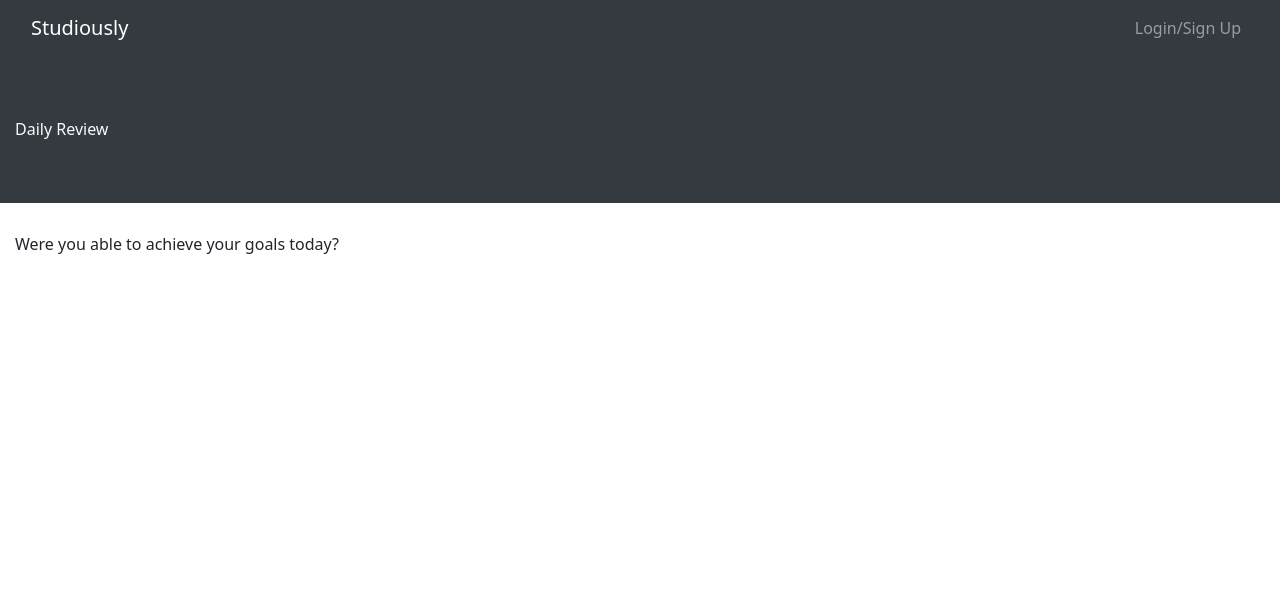
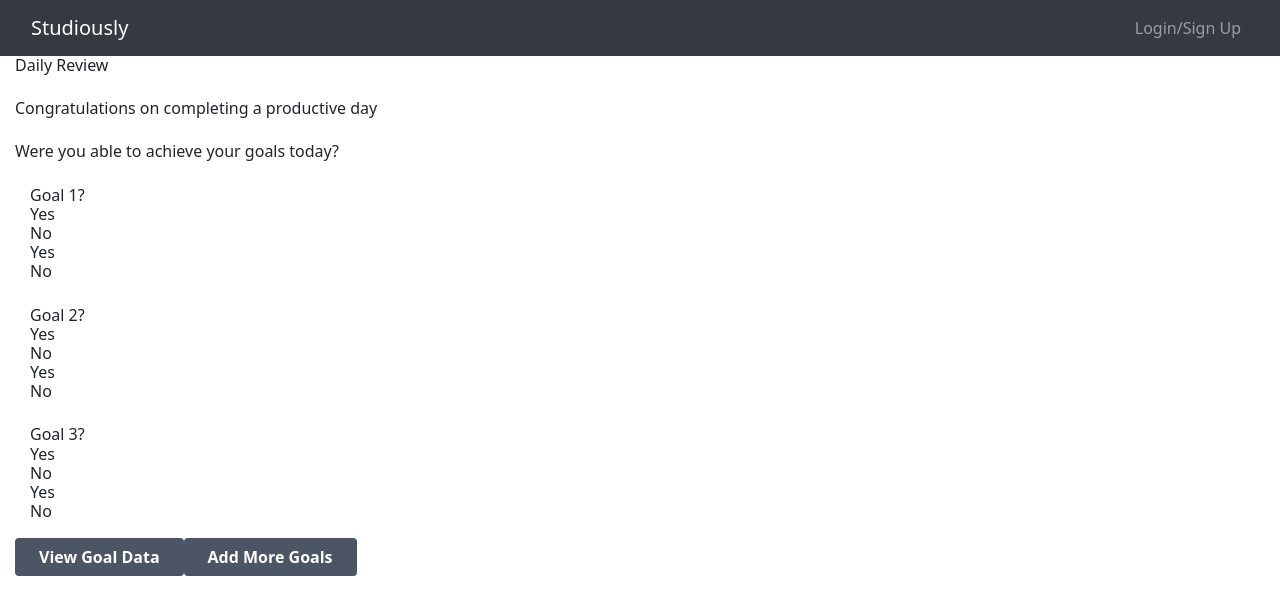
Before and after one commit to AarKaiser/studiously, a React (Create React App) app in the folder client/: page /dailyreview in a window 1280 px wide. Shown: the top 614 px of the page. Built offline with nearby package versions, Linux system fonts and the light colour scheme.

Commit message:
DailyReview

```diff
--- /dev/null
+++ b/client/src/components/Daily Review/Questions.js
@@ -0,0 +1,66 @@
+import React from 'react'
+import Qus from './Qus.json';
+import { Container, CardColumns, Card, Button } from 'react-bootstrap';
+
+
+function Questions(props) {
+    return (
+        <>
+        <Container>
+
+                    <h2>{Qus[0].question}</h2>
+                    {Qus[0].answers.map(answer => {
+                        return (
+                            <div>
+                                <h2>{Qus[0].answers[0].answerText}</h2>
+                                <h2>{Qus[0].answers[1].answerText}</h2>
+
+                        </div>
+                        )
+                    }
+                    )
+                }
+            </Container>
+            <br />
+
+            <Container>
+
+<h2>{Qus[1].question}</h2>
+{Qus[1].answers.map(answer => {
+    return (
+        <div>
+        <h2>{Qus[1].answers[0].answerText}</h2>
+        <h2>{Qus[1].answers[1].answerText}</h2>
+    </div>
+    )
+}
+)
+}
+</Container>
+<br />
+<Container>
+
+<h2>{Qus[2].question}</h2>
+{Qus[2].answers.map(answer => {
+    return (
+        <div>
+        <h2>{Qus[2].answers[0].answerText}</h2>
+        <h2>{Qus[2].answers[1].answerText}</h2>
+    </div>
+    )
+}
+)
+}
+</Container>
+
+
+
+
+
+
+        </>
+
+    )
+}
+
+export default Questions;
--- /dev/null
+++ b/client/src/components/Daily Review/Qus.json
@@ -0,0 +1,46 @@
+[
+    {
+      "id": 1,
+      "question": "Goal 1?",
+      "answers": [
+        {
+          "answerText": "Yes",
+          "value": "Yes"
+        },
+        {
+            "answerText": "No",
+            "value": "no"
+        }
+      ]
+    },
+
+    {
+      "id": 2,
+      "question": "Goal 2?",
+      "answers": [
+        {
+          "answerText": "Yes",
+          "value": "Yes"
+        },
+        {
+            "answerText": "No",
+            "value": "no"
+        }
+      ]
+    },
+
+    {
+      "id": 3,
+      "question": "Goal 3?",
+      "answers": [
+        {
+          "answerText": "Yes",
+          "value": "Yes"
+        },
+        {
+            "answerText": "No",
+            "value": "no"
+        }
+      ]
+    }
+  ]
--- /dev/null
+++ b/client/src/components/Daily Review/ReviewButtons.js
@@ -0,0 +1,14 @@
+import React from 'react'
+
+export default function ReviewButtons() {
+    return (
+      <div>
+        <a href="/dashboard"className="bg-gray-600 hover:bg-blue-700 text-white font-bold py-2 px-4 rounded bottom-1 justify-start">
+        View Goal Data
+       </a>
+       <a href="/saved" className="content-end bg-gray-600 blue-500 hover:bg-blue-700 text-white font-bold py-2 px-4 rounded -bottom-1 justify-end">
+        Add More Goals
+       </a>
+       </div>
+    )
+}
--- a/client/src/pages/DailyReview.js
+++ b/client/src/pages/DailyReview.js
@@ -2,7 +2,9 @@ import React, { useState, useEffect } from 'react';
 import { Jumbotron, Container, CardColumns, Card, Button } from 'react-bootstrap';
 import { getMe } from '../utils/API';
 import Auth from '../utils/auth';
-// import Questions from '../components/Questions';
+
+import ReviewButtons from '../components/Daily Review/ReviewButtons';
+import Questions from '../components/Daily Review/Questions';
 // import { GET_GOAL } from '../utils/mutations'
 
 const DailyReview = () => {
@@ -40,15 +42,25 @@ const DailyReview = () => {
 
   return (
     <>
-      <Jumbotron fluid className='text-light bg-dark'>
-        <Container>
-          <h1>Daily Review</h1>
+      <Container>
+      <h1>Daily Review</h1>
+      <br />
+        <h2>Congratulations on completing a productive day</h2>
+        <br />
+        <h2>Were you able to achieve your goals today?</h2>
+      </Container>
+      <br />
+
+      <Container>
+
+<Questions />
+</Container>
+<br />
+
+      <Container>
+<ReviewButtons />
         </Container>
-      </Jumbotron>
-      <Container>
-        <h2>Were you able to achieve your goals today?</h2>
 
-      </Container>
     </>
   );
 };
```
